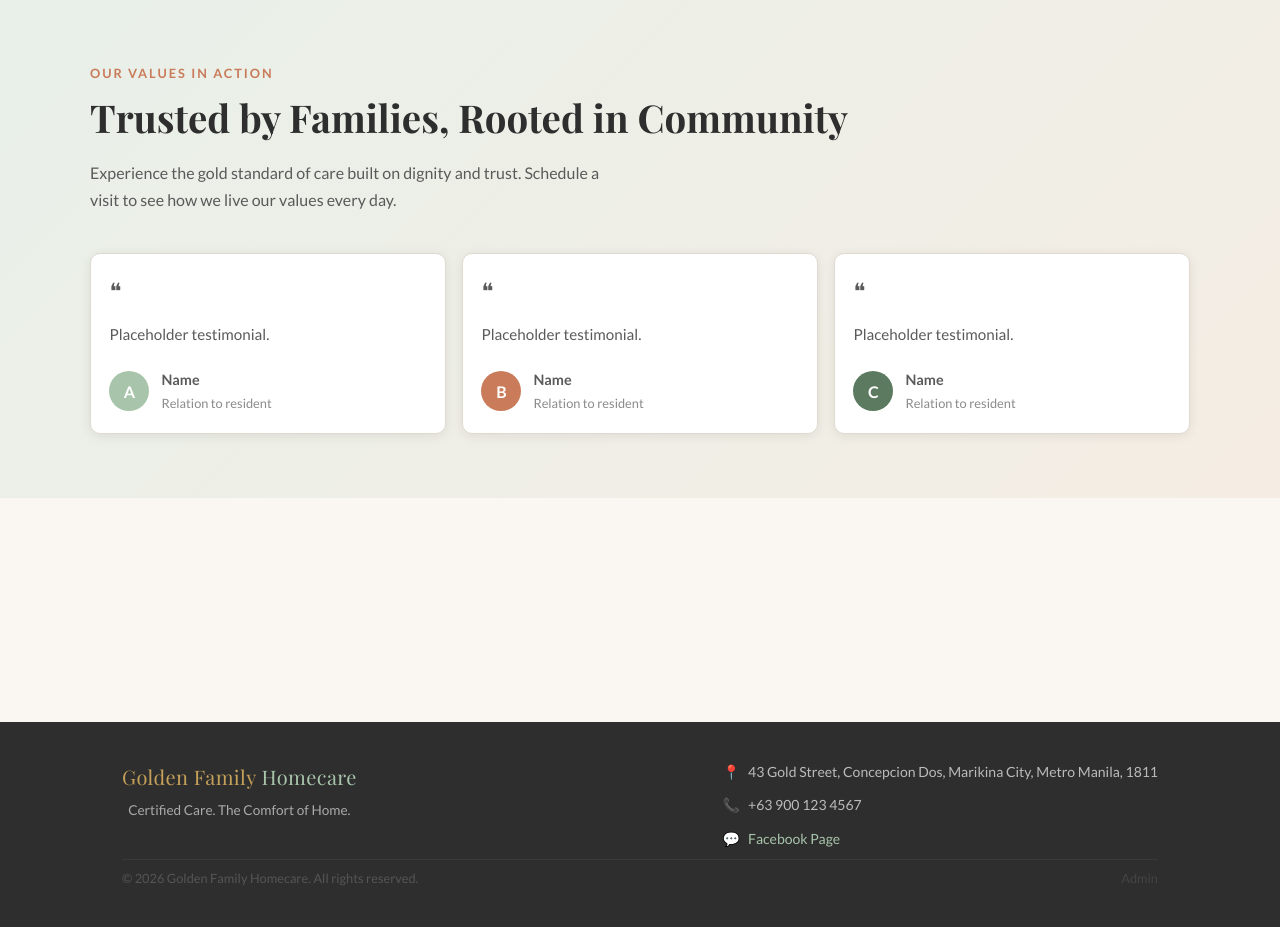
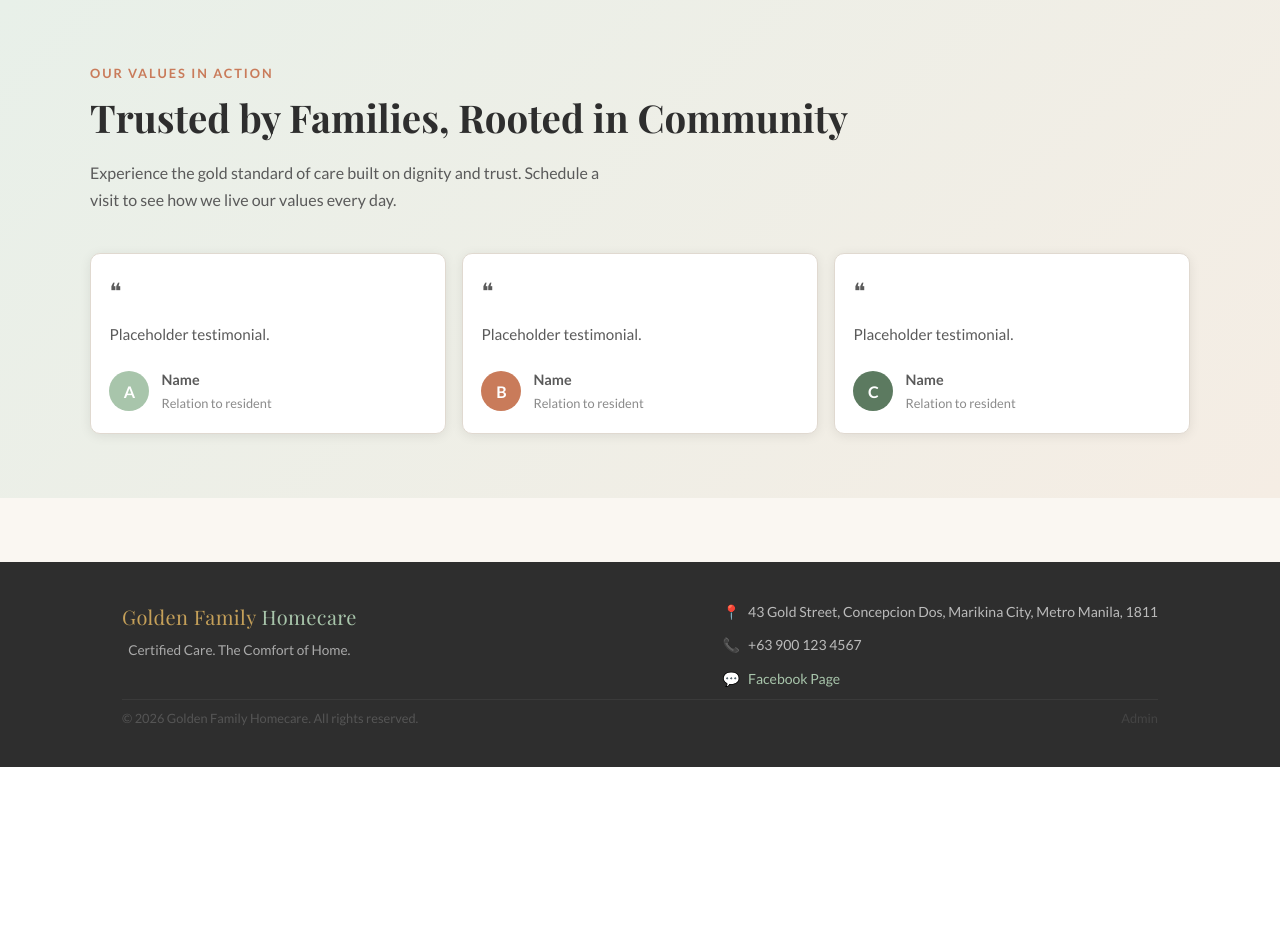
Before and after one commit to Joloham/capati-homecare-website, a Flask app: page / in a window 1280 px wide. Shown: the part 1412-2339 px from the top of the page. After the commit the page ends 2179 px from the top, so only its background shows below. Run offline with Flask 3, Linux system fonts and the light colour scheme.

Commit message:
fixed the huge bar at the top of the footer

```diff
--- a/static/css/style.css
+++ b/static/css/style.css
@@ -32,6 +32,17 @@ body {
   background-color: var(--cream);
   color: var(--text-dark);
   line-height: 1.7;
+  min-height: 100vh;
+  display: flex;
+  flex-direction: column;
+}
+
+body > * {
+  width: 100%;
+}
+
+#footer-container {
+  margin-top: 4rem;
 }
 
 h1, h2, h3, h4 {
@@ -140,7 +151,6 @@ img {
   text-align: center;
   padding: 2rem;
   font-size: 0.875rem;
-  margin-top: 14rem;
 }
 
 #footer-container footer a {
```
